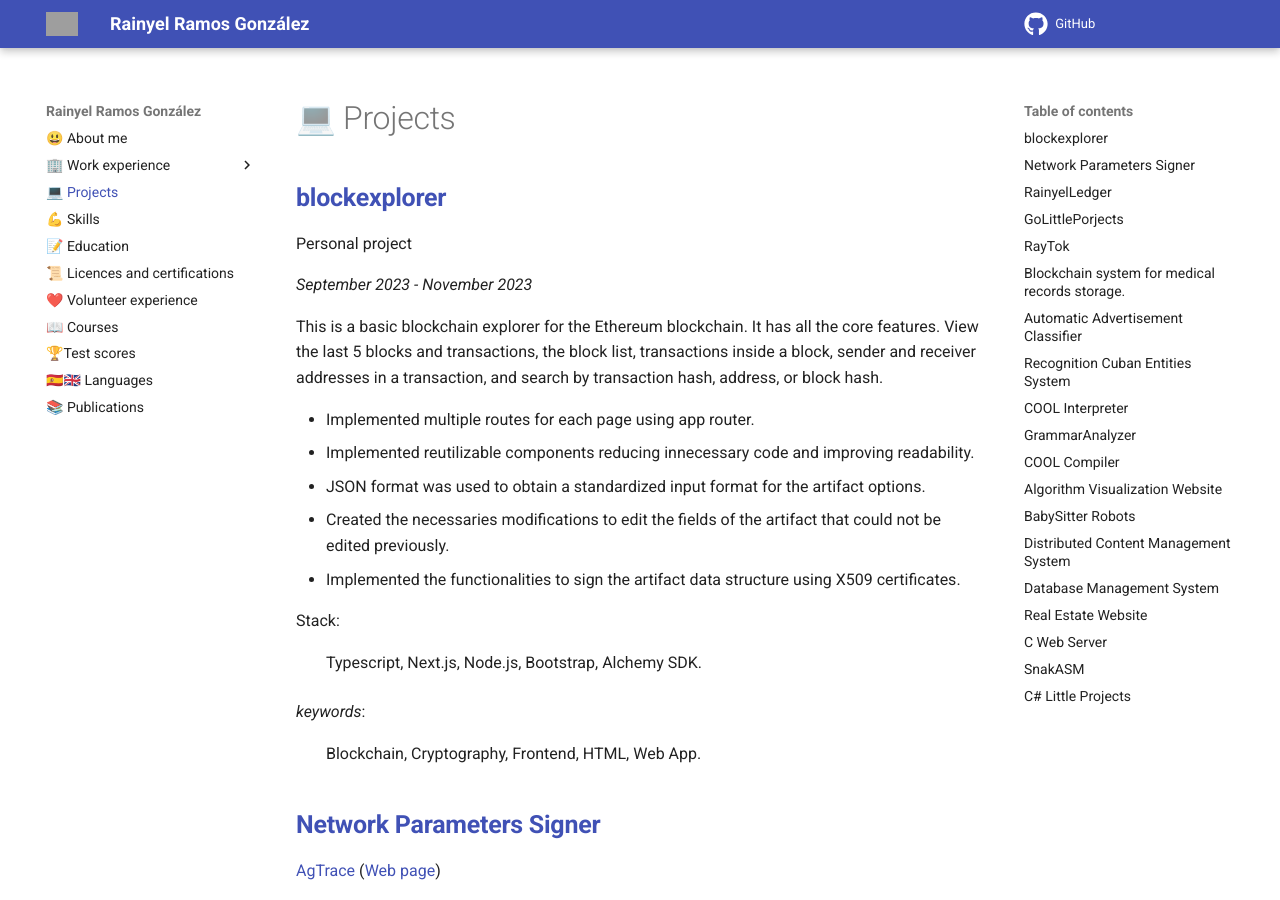
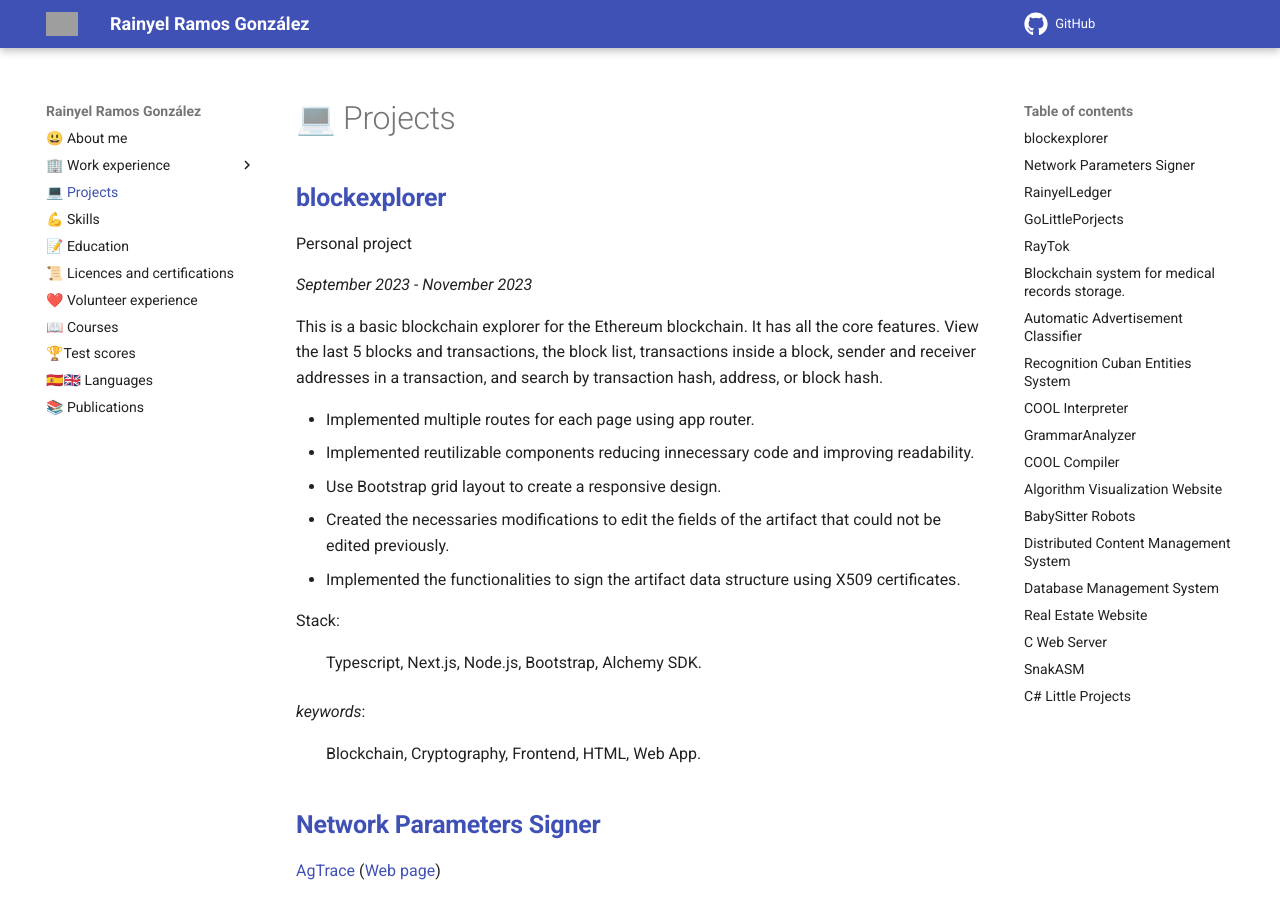
Before and after one commit to rayniel95/rayniel95.github.io, an MkDocs documentation site: the page built from docs/projects/projects.md, in a window 1280 px wide and 900 px high. Built offline with MkDocs 1.6.1 and Material for MkDocs 9.7.7, drawn with Linux system fonts in a browser that asks for light colours; grey boxes are pictures that could not be loaded.

Commit message:
docs(projects): update blockexplorer project description

```diff
--- a/docs/projects/projects.md
+++ b/docs/projects/projects.md
@@ -8,7 +8,7 @@ This is a basic blockchain explorer for the Ethereum blockchain. It has all the
 
 - Implemented multiple routes for each page using app router.
 - Implemented reutilizable components reducing innecessary code and improving readability.
-- JSON format was used to obtain a standardized input format for the artifact options.
+- Use Bootstrap grid layout to create a responsive design.
 - Created the necessaries modifications to edit the fields of the artifact that could not be edited previously.
 - Implemented the functionalities to sign the artifact data structure using X509 certificates.
 
```
